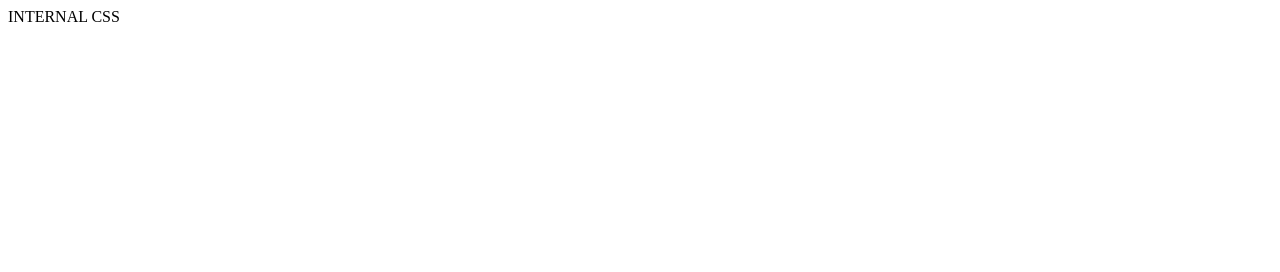
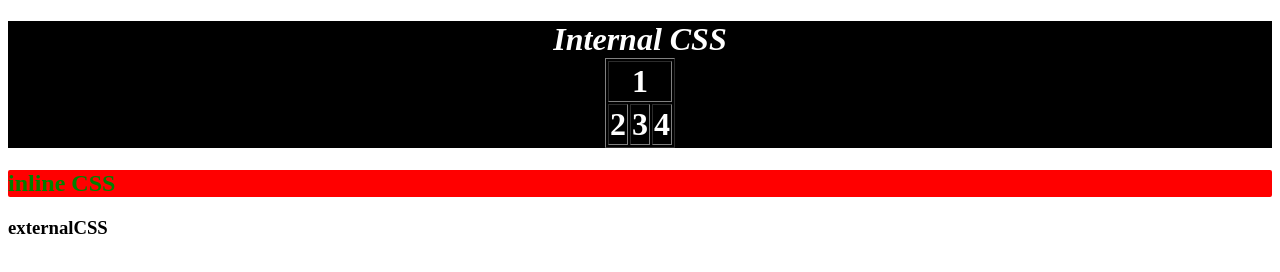
Before and after one commit to bundamazaya/bundamazaya.github.io, a plain HTML site: page TugasCSS.html in a window 1280 px wide. Drawn offline with Linux system fonts and the light colour scheme.

Commit message:
Update TugasCSS.html

```diff
--- a/TugasCSS.html
+++ b/TugasCSS.html
@@ -1,8 +1,40 @@
 <!DOCTYPE html>
-<html>
-<head>
-<title> Tugas CSS </title>
-</head>
-<body>INTERNAL CSS
-</body>
-</html>
+    <html>
+      <head>
+        <title>belajar CSS</title>
+        <link rel="stylesheet"
+        type="text/css"
+        href="csstugas2.css"
+      </head>
+      <body>
+        <div><h1>
+        <style type="text/css">
+          h1 {color:white;text-align:center;background-color:black;}
+
+        </style><b><i>Internal CSS</b></i>
+        <br>
+            <table border="1";table align="center">
+
+          <tr>
+            <td colspan="300%">1</td>
+          </tr>
+          <tr>
+            <td>2</td>
+            <td>3</td>
+            <td>4</td>
+          </tr>
+            </table>
+            </h1>
+        </div>
+        <div>
+         <h2>
+         <h2 style="background:red;color:green;font-weight:bold;padding:5px px;border-radius:2px 2px;">inline CSS<br>
+
+         </h2>
+        </div>
+        <div><h3>externalCSS</h3>
+
+        </div>
+        </body>
+
+    </html>
```
